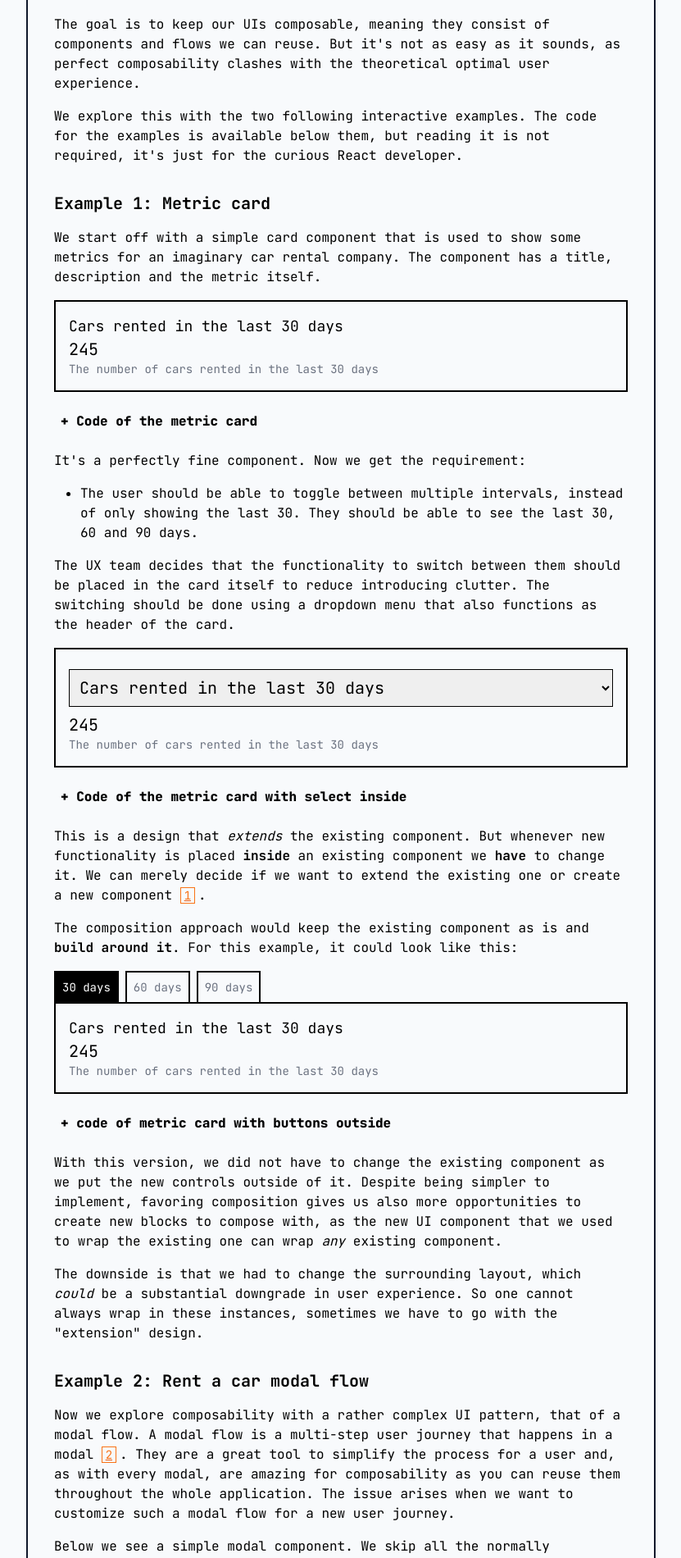
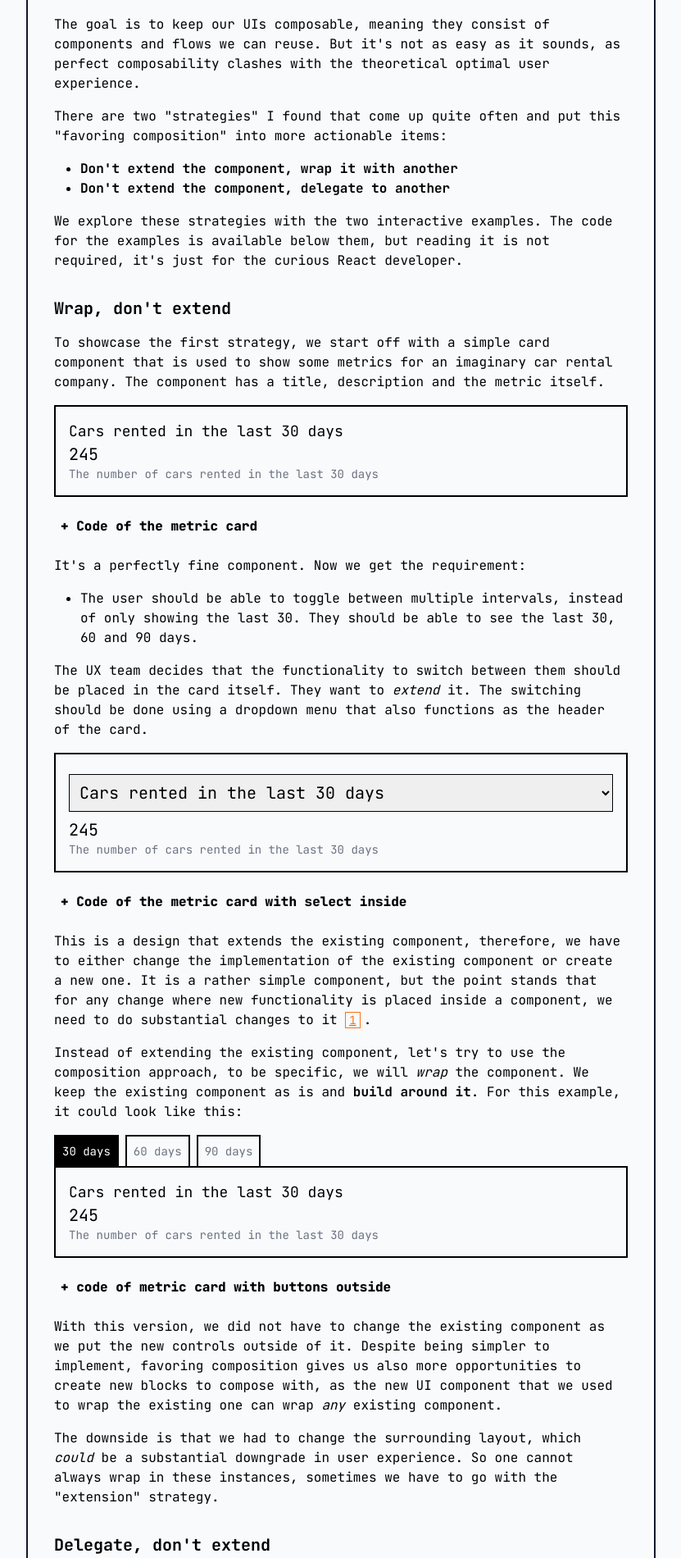
Before and after one commit to TN1ck/tn1ck.com, a Next.js app: page /blog/composable-uis in a window 1280 px wide. Shown: the part 760-2660 px from the top of the page at 82% size, without its empty margins (224-1055 px from the left). Built offline with nearby package versions, Linux system fonts and the light colour scheme.

Commit message:
feat: put into clear strategies

```diff
--- a/pages/blog/composable-uis.tsx
+++ b/pages/blog/composable-uis.tsx
@@ -688,15 +688,28 @@ const Footnotes: NextPage = () => {
             optimal user experience.
           </p>
           <p>
-            We explore this with the two following interactive examples. The
+            There are two "strategies" I found that come up quite often and put
+            this "favoring composition" into more actionable items:
+          </p>
+          <ul className="ml-4 pl-4 list-outside list-disc">
+            <li className="font-bold">
+              Don't extend the component, wrap it with another{" "}
+            </li>
+            <li className="font-bold">
+              Don't extend the component, delegate to another
+            </li>
+          </ul>
+          <p>
+            We explore these strategies with the two interactive examples. The
             code for the examples is available below them, but reading it is not
             required, it's just for the curious React developer.
           </p>
-          <h2>Example 1: Metric card</h2>
-          <p>
-            We start off with a simple card component that is used to show some
-            metrics for an imaginary car rental company. The component has a
-            title, description and the metric itself.
+          <h2>Wrap, don't extend</h2>
+          <p>
+            To showcase the first strategy, we start off with a simple card
+            component that is used to show some metrics for an imaginary car
+            rental company. The component has a title, description and the
+            metric itself.
           </p>
           <div className="my-4">
             <MetricCard
@@ -736,7 +749,7 @@ const Footnotes: NextPage = () => {
           </ul>
           <p>
             The UX team decides that the functionality to switch between them
-            should be placed in the card itself to reduce introducing clutter.
+            should be placed in the card itself. They want to <i>extend</i> it.
             The switching should be done using a dropdown menu that also
             functions as the header of the card.
           </p>
@@ -806,11 +819,11 @@ const MetricCardWithToggle = ({
 }`}</CodeBlock>
           </Accordion>
           <p>
-            This is a design that <i>extends</i> the existing component. But
-            whenever new functionality is placed <strong>inside</strong> an
-            existing component we <strong>have</strong> to change it. We can
-            merely decide if we want to extend the existing one or create a new
-            component{" "}
+            This is a design that extends the existing component, therefore, we
+            have to either change the implementation of the existing component
+            or create a new one. It is a rather simple component, but the point
+            stands that for any change where new functionality is placed inside
+            a component, we need to do substantial changes to it{" "}
             <Footnote>
               In React you can always pass other react components for the
               content e.g., instead of title being a string, it can be a
@@ -822,7 +835,9 @@ const MetricCardWithToggle = ({
             .
           </p>
           <p>
-            The composition approach would keep the existing component as is and{" "}
+            Instead of extending the existing component, let's try to use the
+            composition approach, to be specific, we will <i>wrap</i> the
+            component. We keep the existing component as is and{" "}
             <strong>build around it</strong>. For this example, it could look
             like this:
           </p>
@@ -909,7 +924,7 @@ const MetricCardsComposition = ({
             The downside is that we had to change the surrounding layout, which{" "}
             <i>could</i> be a substantial downgrade in user experience. So one
             cannot always wrap in these instances, sometimes we have to go with
-            the "extension" design.
+            the "extension" strategy.
           </p>
           {/* <p>
           UX Designers <s>always</s> normally want to provide the best
@@ -921,11 +936,11 @@ const MetricCardsComposition = ({
           absolutely crucial. This time we look at modal flows and what
           annoyances they bring.
         </p> */}
-          <h2>Example 2: Rent a car modal flow</h2>
-          <p>
-            Now we explore composability with a rather complex UI pattern, that
-            of a modal flow. A modal flow is a multi-step user journey that
-            happens in a modal{" "}
+          <h2>Delegate, don't extend</h2>
+          <p>
+            Now we explore the second s composability trategy with a rather
+            complex UI pattern, that of a modal flow. A modal flow is a
+            multi-step user journey that happens in a modal{" "}
             <Footnote>
               Also called Dialog, Popups etc. A modal is a UI that appears on
               top of everything and normally contains one specific user flow.
@@ -1542,6 +1557,13 @@ const RentCarFlowWithInitialDiscountScreen = () => {
             modal closes and the existing one will open. (The "Reset to
             discount" is for your convenience and not part of the design.)
           </p>
+          <p>
+            I call this strategy <i>delegate</i>, because the component
+            delegates functionality to another. Delegation happens quite a bit
+            in UIs, every modal, every sub view, they can all be considered to
+            have been delegated by the component that dispatched or linked to
+            them.
+          </p>
           <div className="my-4">
             <DiscountModalFlow />
           </div>
@@ -1581,7 +1603,7 @@ const DiscountModalFlow = () => {
 }`}</CodeBlock>
           </Accordion>
           <p>
-            This design is extremely easy to implement. The existing component
+            The "delegation" design is easy to implement. The existing component
             did not have to be changed at all and adding a modal for one screen
             is simple. This approach would also make it easy to get rid of the
             feature if the company ever decides it doesn't want to do discounts
@@ -1602,15 +1624,20 @@ const DiscountModalFlow = () => {
             The code necessary to achieve this is almost trivial and most
             importantly, we didn't have to change the existing component,
             keeping us safe from regression bugs and leaving more room to work
-            on other features.
+            on other features. "Delegate, don't extend" saved <s>the day</s>{" "}
+            some development time.
           </p>
           <h2>Conclusion</h2>
           <p>
-            Creating composable UIs over creating custom ones for each user
-            journey is easier to develop and maintain. When it is an option, I
-            would always recommend going for it. This does not mean that custom
-            (and more perfect) UIs should not be done, but they should only be
-            used when it's worth it, e.g., it's part of the core user journey.
+            Keeping these strategies (don't extend, wrap or dispatch) in mind
+            and making designers aware of the challenges engineers face with
+            seemingly innocent UI changes can be of great help in keeping
+            complexity at bay. Creating composable UIs, rather than custom ones
+            for each user journey, is easier to develop and maintain. When it's
+            an option, I would always recommend going for it. This doesn't mean
+            that custom (and more perfect) UIs should never be done, but they
+            should only be used when it's worth it, e.g., when they're part of
+            the core user journey.
           </p>
         </div>
       </BlogContent>
```
